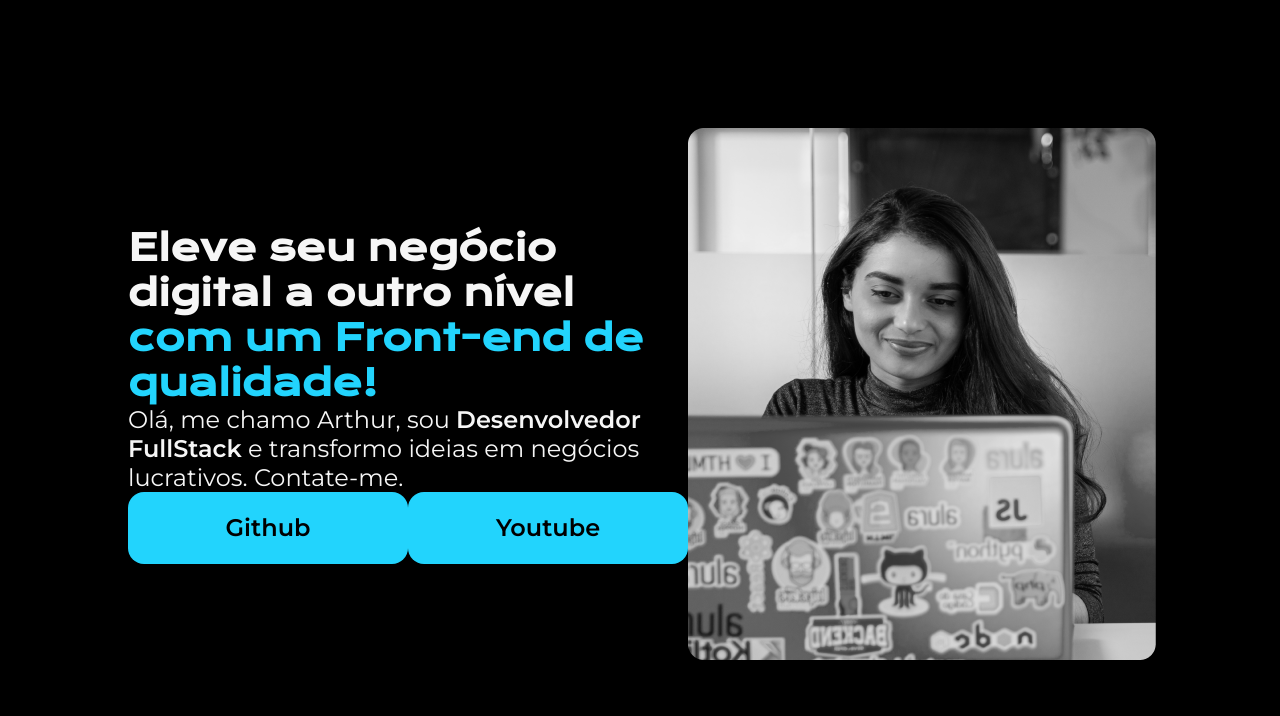
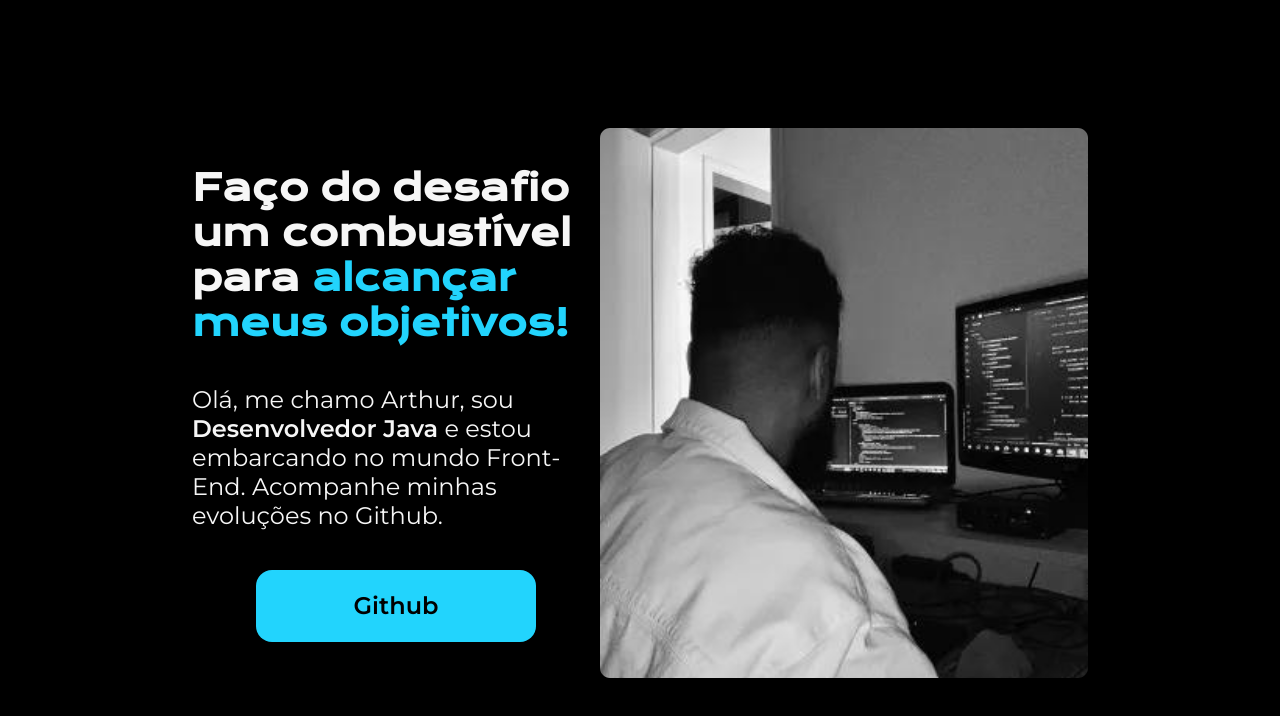
Before and after one commit to ArthurFerreiraCardoso/study_angular, a plain HTML site: page index.html in a window 1280 px wide. Drawn offline with nearby package versions, Linux system fonts and the light colour scheme.

Commit message:
Alteracao de texto, imagem e estrutura de tags

```diff
--- a/index.html
+++ b/index.html
@@ -10,23 +10,22 @@
 <body>
         <header></header>
         <main class="apresentacao">
-            <section class="apresentacao__conteudo">
-            <h1 class="apresentacao__conteudo__titulo">Eleve seu negócio digital a outro nível
-             <strong class="titulo-destaque">com um Front-end de qualidade!</strong>
+    <section class="apresentacao__conteudo">
+            <h1 class="apresentacao__conteudo__titulo"> Faço do desafio um combustível para
+             <strong class="titulo-destaque"> alcançar meus objetivos!</strong>
             </h1>
-            <p class="apresentacao__conteudo__texto">Olá, me chamo Arthur, sou <strong> Desenvolvedor FullStack</strong>
-                e transformo ideias em negócios lucrativos.
-                 Contate-me.
+            <p class="apresentacao__conteudo__texto">Olá, me chamo Arthur, sou <strong> Desenvolvedor Java</strong>
+                e estou embarcando no mundo Front-End.
+                 Acompanhe minhas evoluções no Github.
             </p>
        <div class="apresentacao__links">
             <a class="apresentacao__links__link"
             href="https://github.com/ArthurFerreiraCardoso?tab=repositories">Github</a>
 
-            <a class="apresentacao__links__link"
-            href="https://www.youtube.com/">Youtube</a>
+
         </div>
-        </section>
-       <img src="imagem.png" alt="imagem da programadora"
+     </section>
+       <img src="img.png" alt="imagem do programador"
         </main>
         <footer></footer>
 </body>
--- a/style.css
+++ b/style.css
@@ -13,7 +13,6 @@ body {
     box-sizing: border-box;
     background-color: black;
     color: #F6F6F6;
-    ;
 }
 
 .titulo-destaque {
@@ -21,7 +20,7 @@ body {
 }
 
 .apresentacao {
-    margin: 10%;
+    margin: 10% 15%;
     display: flex;
     align-items: center;
     justify-content: space-between;
@@ -29,6 +28,9 @@ body {
 
 .apresentacao__conteudo {
     width: 615px;
+    display: flex;
+    flex-direction: column;
+    gap: 40px;
 }
 
 .apresentacao__conteudo__titulo {
@@ -44,6 +46,7 @@ body {
 .apresentacao__links {
     display: flex;
     justify-content: space-evenly;
+    padding: 0px 10px;
 }
 
 .apresentacao__links__link {
@@ -58,6 +61,10 @@ body {
     color: #000;
     font-family: 'Montserrat', sans-serif;
 }
+
+
+
+
     /*quando o valor do padding for definido ele se replicará para todos os lados, e se quiser por exemplo só para
     um lado especifico, por exemplo somente para o vertical (|) temos que definir o valor para horizontal tambem
    como no caso acima, portanto, será de 0, dessa forma o horizontal permanece do tamanho default */
```
Also changed, not shown: imagem.png (deleted), img.png (added).
